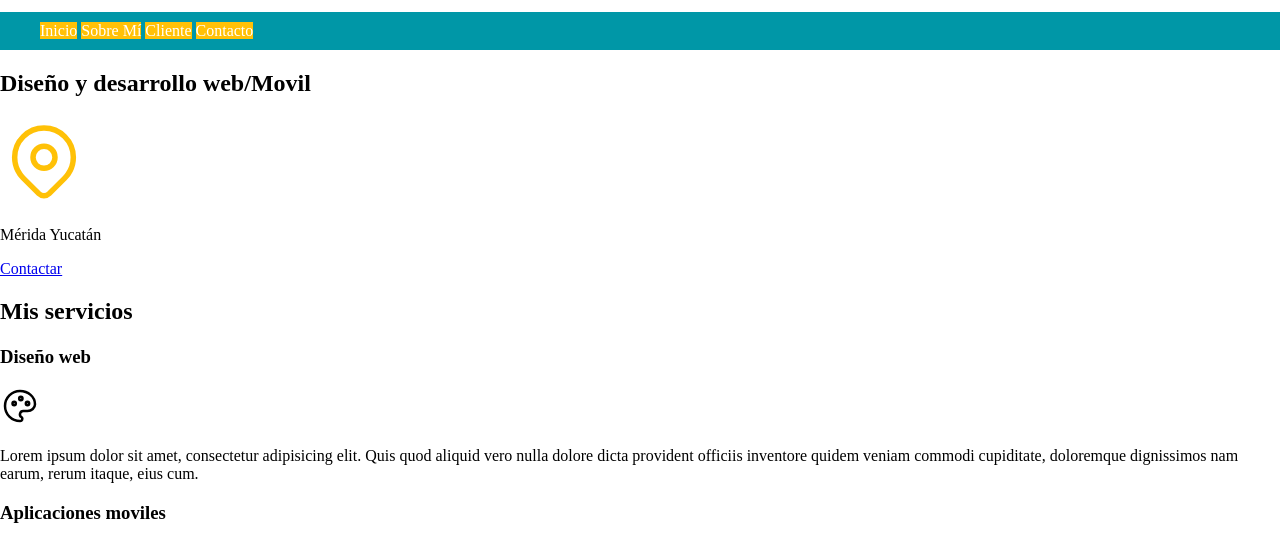
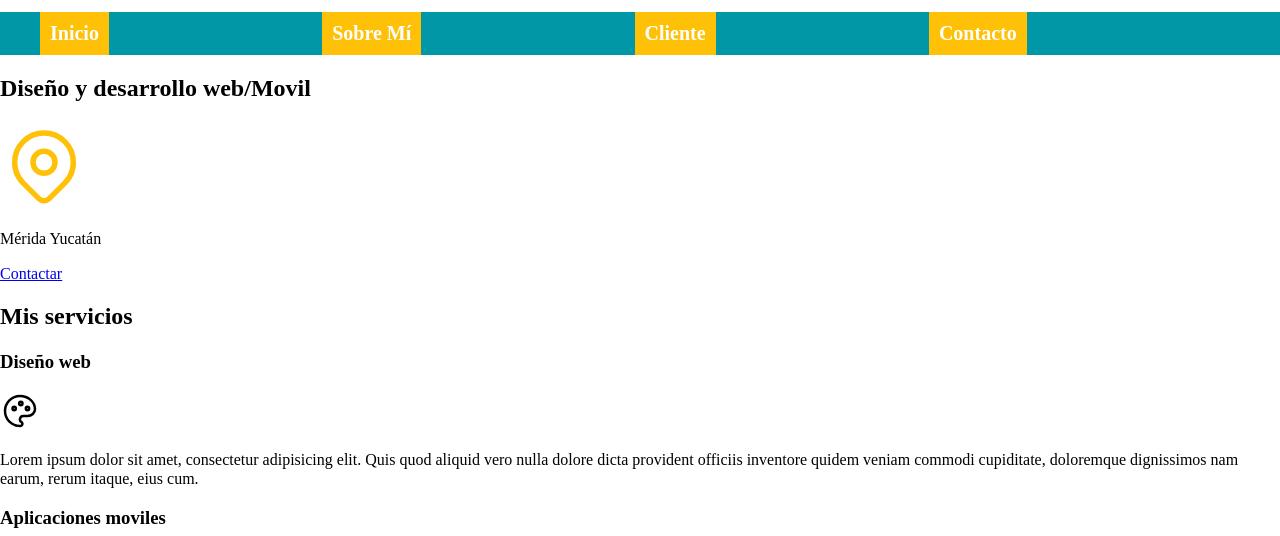
Before and after one commit to AlejandroLn/Web, a plain HTML site: page Developer Page/index.html in a window 1280 px wide. Shown: the part 83-619 px from the top of the page. Drawn offline with Linux system fonts and the light colour scheme.

Commit message:
Mejorando el Nav

```diff
--- a/Developer Page/css/styles.css
+++ b/Developer Page/css/styles.css
@@ -51,12 +51,26 @@ body {
 }
 /*Displaying block orizontal-inline es verticar*/
 .navegacion-principal{
-  padding: 1rem;
+
+  display:flex;
+  /*Justify-content es para filas
+  alaing-items es para columnas (flex-direction)*/
+
+  justify-content: space-between;
+  font-size: 2rem;
+  font-weight: bold;
+  /*Weight es para poner negritas*/
 
 }
 
 .navegacion-principal a{
+  padding: 1rem;
   color:var(--blanco);
   text-decoration:none;
 }
 /*sentrar el nav y investigar que es flex box*/
+.navegacion-principal a:hover{
+background-color: var(--primario);
+color:var(--oscuro)
+}
+/*hover es una seudo clase-porque se activa cuando haces una accion*/
```
Also changed, not shown: Developer Page/index.html (+1 -0 lines).
